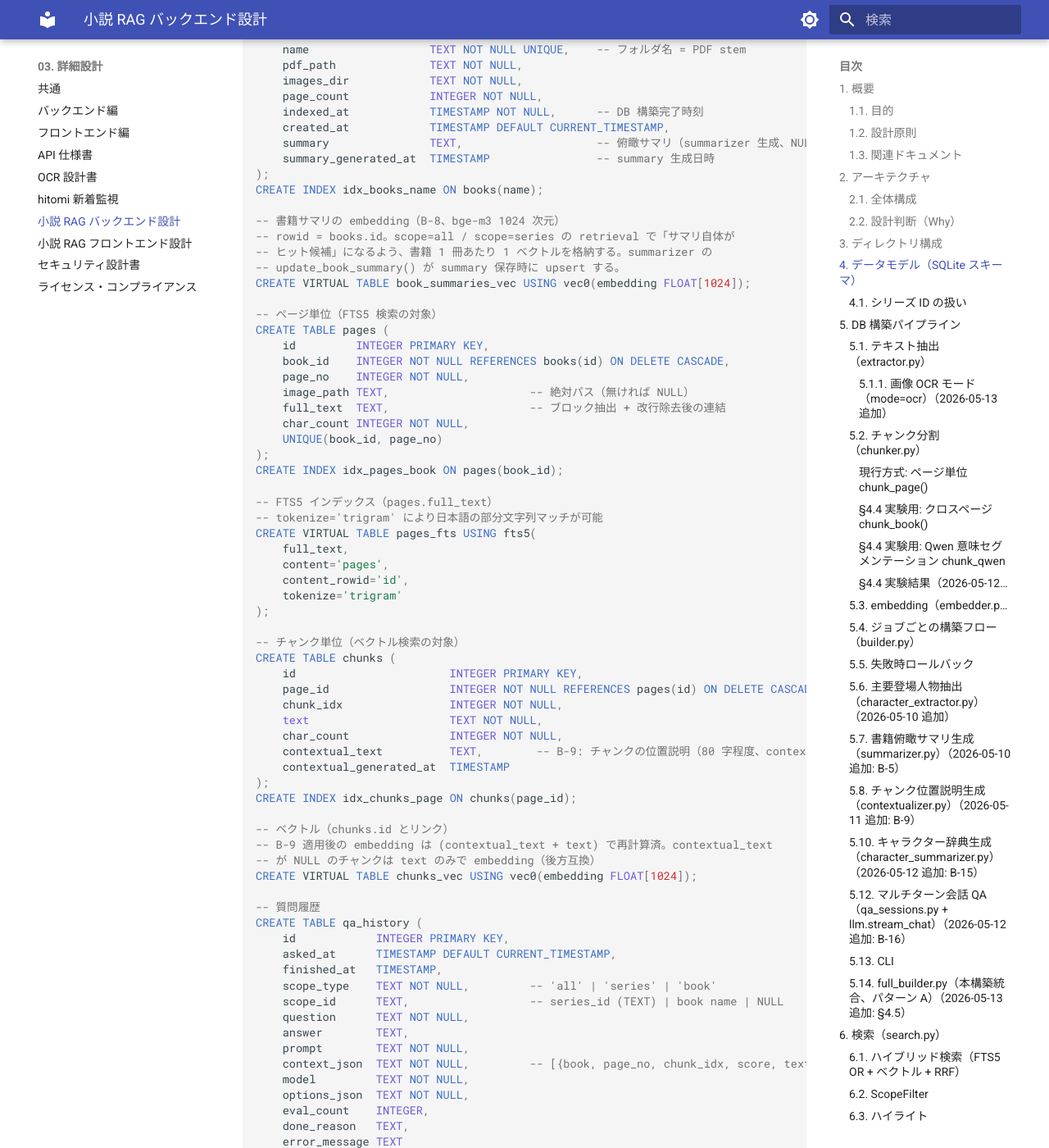
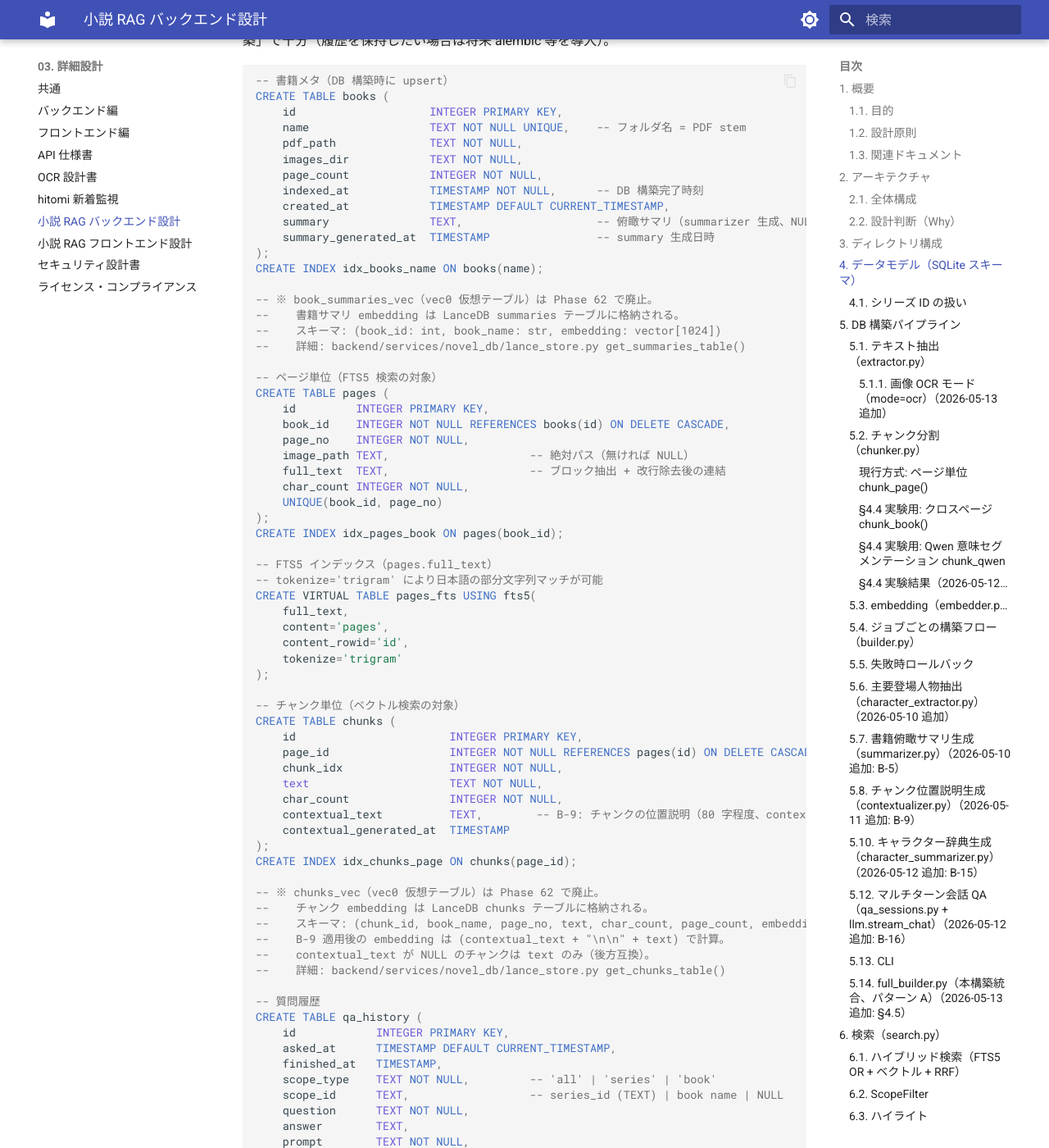
Before and after one commit to kkmmyr/Pic2PDF_Viewer, an MkDocs documentation site: the page built from docs/03_詳細設計/小説テキスト検索・RAG機能_バックエンド設計.md, in a window 1280 px wide and 1400 px high, scrolled down 4459 px. Shown: the whole window at 82% size. Built offline with MkDocs 1.6.1 and Material for MkDocs 9.7.7, drawn with Linux system fonts in a browser that asks for light colours; some of the changed text lies outside the part shown.

Commit message:
docs: Phase 62 LanceDB 移行の設計書反映
- リファクタリング計画書: Phase 62 を ✅ 完了マークに変更
- リファクタリング履歴: Phase 62 詳細追加（実装内容・本番移行・コミット hash）
- 小説テキスト検索・RAG機能_バックエンド設計:
  - SQLite + FTS5 + sqlite-vec → SQLite + FTS5 + LanceDB に記述更新
  - chunks_vec / book_summaries_vec DDL を廃止コメントに置き換え
  - ディレクトリ構成に novel.lancedb/ 追加
  - builder / summarizer / full_builder の設計コード例を LanceDB API に更新
- 小説RAG_技術知見: chunks_vec / book_summaries_vec 参照を LanceDB に更新

Co-Authored-By: Claude Sonnet 4.6 <noreply@anthropic.com>

````diff
--- a/docs/03_詳細設計/小説テキスト検索・RAG機能_バックエンド設計.md
+++ b/docs/03_詳細設計/小説テキスト検索・RAG機能_バックエンド設計.md
@@ -66,7 +66,7 @@ novel タブの OCR テキストを SQLite + FTS5 + ベクトルで検索し、
                                           │
                                           ▼
                             [SQLite] backend/data/novel_db/novel.db
-                            (FTS5 + sqlite-vec)
+                            (FTS5 + メタデータ) + [LanceDB] novel.lancedb（ベクトル）
                                           │
                                           ▼
                             [Ollama localhost:11434]
@@ -86,10 +86,10 @@ novel タブの OCR テキストを SQLite + FTS5 + ベクトルで検索し、
 ### 2.2. 設計判断（Why）
 
 - **既存 FastAPI に組み込む理由**: hitomi 監視は単発タスクなので別プロセスにしたが、本機能は対話型 API（検索・質問）が主であり、リクエスト都度の応答が必須。組み込み方が自然
-- **SQLite + FTS5 + sqlite-vec を選んだ理由**:
-    - PoC で検証済み、十分な性能（11 冊で約 10MB、検索 < 1 秒）
-    - ChromaDB 等の別 DB を増やすより、メタ・FTS5・ベクトルを 1 ファイルで JOIN できる方が運用が楽
-    - sqlite-vec は backend の uv に追加済み (`sqlite-vec==0.1.9`)
+- **SQLite + FTS5 + LanceDB を選んだ理由**:
+    - PoC で SQLite + FTS5 + sqlite-vec を検証済み、十分な性能（11 冊で約 10MB、検索 < 1 秒）
+    - Phase 62（2026-05-14）でベクトル部分を sqlite-vec → LanceDB に移行。FTS5・メタデータは SQLite に残し、ベクトル（chunks/summaries）を LanceDB へ分離
+    - LanceDB 移行理由: sqlite-vec の vec0 は線形スキャン O(n) で ANN インデックス追加不可。LanceDB は 50,000 チャンク超で IVF_PQ 自動ビルドにより ANN 検索が有効化される
 - **bge-m3 を採用した理由**: PoC で `nomic-embed-text` と比較し、日本語意味検索精度が明確に高い（OCR ミスを意味距離で吸収可能）
 - **質問応答 LLM に Qwen3.6:35b-a3b を採用した理由**: 当初 PoC で gemma4:26b を採用したが、シリーズ全体の概括的な質問（「テーマ」「主人公の成長」など）に対する回答が浅く、踏み込みが足りなかった。Qwen3.6:35b-a3b（35B 総 / 活性 3B MoE）に切り替えたところ、同条件の質問で `done_reason='stop'` で完走し、章ごとの対比や具体例の引用を含む構造的回答が得られた。応答時間は 30〜100 秒 → 80〜130 秒に伸びたが、品質向上の方が大きい（詳細・経緯は [ADR-0007](../02_基本設計/ADR/0007_llm-extraction-qwen-adoption.md)）
 - **主要登場人物抽出に gemma4:e4b を採用した理由**: 短答型タスク（人物名のリスト出力）であり、Qwen のような重量モデルは過剰。1300 ページの一括抽出を現実的な時間で回すために軽量モデルが必須。`stream=True` / `think=False` / `num_predict=4096` で安定動作する
@@ -107,7 +107,8 @@ novel タブの OCR テキストを SQLite + FTS5 + ベクトルで検索し、
 backend/
 ├── data/
 │   ├── novel_db/                    # 新規（DB ファイル格納）
-│   │   └── novel.db                 # SQLite + FTS5 + sqlite-vec
+│   │   ├── novel.db                 # SQLite + FTS5 + メタデータ（chunks/pages/books 等）
+│   │   └── novel.lancedb/           # LanceDB ベクトルストア（Phase 62、NTFS 必須）
 │   └── kindle_novel/                # 既存（PDF / 画像 / サムネイル）
 │       ├── images/                  # 元画像（永続保持）
 │       └── thumbnails/              # 既存（流用または削除、後述）
@@ -164,11 +165,10 @@ CREATE TABLE books (
 );
 CREATE INDEX idx_books_name ON books(name);
 
--- 書籍サマリの embedding（B-8、bge-m3 1024 次元）
--- rowid = books.id。scope=all / scope=series の retrieval で「サマリ自体が
--- ヒット候補」になるよう、書籍 1 冊あたり 1 ベクトルを格納する。summarizer の
--- update_book_summary() が summary 保存時に upsert する。
-CREATE VIRTUAL TABLE book_summaries_vec USING vec0(embedding FLOAT[1024]);
+-- ※ book_summaries_vec（vec0 仮想テーブル）は Phase 62 で廃止。
+--    書籍サマリ embedding は LanceDB summaries テーブルに格納される。
+--    スキーマ: (book_id: int, book_name: str, embedding: vector[1024])
+--    詳細: backend/services/novel_db/lance_store.py get_summaries_table()
 
 -- ページ単位（FTS5 検索の対象）
 CREATE TABLE pages (
@@ -203,10 +203,12 @@ CREATE TABLE chunks (
 );
 CREATE INDEX idx_chunks_page ON chunks(page_id);
 
--- ベクトル（chunks.id とリンク）
--- B-9 適用後の embedding は (contextual_text + text) で再計算済。contextual_text
--- が NULL のチャンクは text のみで embedding（後方互換）
-CREATE VIRTUAL TABLE chunks_vec USING vec0(embedding FLOAT[1024]);
+-- ※ chunks_vec（vec0 仮想テーブル）は Phase 62 で廃止。
+--    チャンク embedding は LanceDB chunks テーブルに格納される。
+--    スキーマ: (chunk_id, book_name, page_no, text, char_count, page_count, embedding[1024])
+--    B-9 適用後の embedding は (contextual_text + "\n\n" + text) で計算。
+--    contextual_text が NULL のチャンクは text のみ（後方互換）。
+--    詳細: backend/services/novel_db/lance_store.py get_chunks_table()
 
 -- 質問履歴
 CREATE TABLE qa_history (
@@ -267,7 +269,7 @@ Path(pdf) ──┐
             │
             ├─→ embedder.embed_batch(texts) で 16 件単位に bge-m3 埋め込み
             │
-            └─→ chunks / chunks_vec テーブルに INSERT
+            └─→ chunks テーブルに INSERT + LanceDB chunks テーブルに add()
 ```
 
 ### 5.1. テキスト抽出（`extractor.py`）
@@ -394,9 +396,9 @@ def rebuild_book(conn, book_name: str) -> None:
     if not pdf_path.exists():
         raise FileNotFoundError(pdf_path)
 
-    # 既存レコード削除（CASCADE で pages / chunks / chunks_vec も連動）
+    # 既存レコード削除（CASCADE で pages / chunks も連動）
     # ⚠️ pages.main_characters / chunks.contextual_text / books.summary / books.summary_generated_at /
-    #    book_summaries_vec の該当行も道連れに消える。再構築後に extract_characters /
+    #    LanceDB summaries の該当行も道連れに消える。再構築後に extract_characters /
     #    build_novel_summaries / build_chunk_contexts を CLI で再実行する必要がある
     conn.execute("DELETE FROM books WHERE name = ?", (book_name,))
 
@@ -438,10 +440,8 @@ def rebuild_book(conn, book_name: str) -> None:
                 "VALUES (?, ?, ?, ?)",
                 (c["page_id"], c["chunk_idx"], c["text"], len(c["text"])),
             )
-            conn.execute(
-                "INSERT INTO chunks_vec (rowid, embedding) VALUES (?, ?)",
-                (cur.lastrowid, serialize_f32(emb)),
-            )
+            # Phase 62: LanceDB chunks テーブルに add()（serialize_f32 不要）
+            # get_chunks_table().add([{"chunk_id": chunk_id, "book_name": ..., "embedding": emb, ...}])
     conn.commit()
 ```
 
@@ -505,7 +505,7 @@ NOVEL_DB_CHAR_EXTRACT_MODEL = "gemma4:e4b"   # 短答型タスクは軽量モデ
 
 **プロンプト管理（Phase 60）**: プロンプトテンプレート・LLM オプション・`parse_combined_output` は `_prompts.py` に一元化。`summarizer.py` はビジネスロジックのみ保持する。
 
-**スキーマ**: `books.summary TEXT`（NULL = 未生成）/ `books.summary_generated_at TIMESTAMP`。`update_book_summary()` 内で `book_summaries_vec`（B-8）への upsert も同時に行う。
+**スキーマ**: `books.summary TEXT`（NULL = 未生成）/ `books.summary_generated_at TIMESTAMP`。`update_book_summary()` 内で LanceDB `summaries` テーブル（B-8）への upsert も同時に行う（Phase 62 で `book_summaries_vec` から移行）。
 
 **生成タイミング**: 別 CLI（[§5.9](#59-cli) の `build_novel_summaries.py`）でユーザーが任意のタイミングで実行する。`builder.rebuild_book` には組み込まない（再構築のたびに数十分かかるのを避けるため）。
 
@@ -535,7 +535,7 @@ Anthropic 2024-09 ブログの **Contextual Retrieval** 手法を踏襲。各チ
 - `chunks.char_count < NOVEL_DB_MIN_BODY_CHARS`（既定 300）— 章扉・目次・人物紹介などの薄いチャンク
 - `pages.page_no <= NOVEL_DB_BODY_PAGE_MARGIN` または `page_no > page_count - NOVEL_DB_BODY_PAGE_MARGIN`（既定 5）— 表紙・タイトルページ・あとがき・奥付などの余白ページ
 
-**embedding 再構築**: 生成完了後、`(contextual_text + "\n\n" + chunk_text)` を bge-m3 でバッチ 16 で embedding し、`chunks_vec` を DELETE → INSERT で更新する（`make_embedding_input` ヘルパ）。skip 対象は ctx が NULL のため text のみで再 embedding。
+**embedding 再構築**: 生成完了後、`(contextual_text + "\n\n" + chunk_text)` を bge-m3 でバッチ 16 で embedding し、LanceDB `chunks` テーブルを `delete(chunk_id=...)` → `add([...])` で更新する（`make_embedding_input` ヘルパ、Phase 62 で `chunks_vec` から移行）。skip 対象は ctx が NULL のため text のみで再 embedding。
 
 **生成タイミング**: 別 CLI（[§5.9](#59-cli) の `build_chunk_contexts.py`）でユーザーが任意のタイミングで実行する。B-5 のサマリが前提（プロンプトのコンテキストに使う）。
 
@@ -702,7 +702,7 @@ uv run python scripts/build_character_summaries.py --all --min-pages 5    # page
 
 PoC スクリプト（旧 `tmp_poc/search.py`）の `hybrid_search()` を本実装に昇格。
 
-**ベクトル embedding の構成（B-9 適用後）**: `chunks_vec.embedding` は `(contextual_text + "\n\n" + chunk_text)` を bge-m3 で計算した値。`contextual_text` が NULL の chunk は `chunk_text` のみで計算する（後方互換）。これにより「該当ページに直接の語彙的一致がない抽象的なクエリ」でも、位置説明込みの semantic 距離で top に来るようになる。
+**ベクトル embedding の構成（B-9 適用後）**: LanceDB `chunks` テーブルの `embedding` は `(contextual_text + "\n\n" + chunk_text)` を bge-m3 で計算した値（Phase 62 で `chunks_vec.embedding` から移行）。`contextual_text` が NULL の chunk は `chunk_text` のみで計算する（後方互換）。これにより「該当ページに直接の語彙的一致がない抽象的なクエリ」でも、位置説明込みの semantic 距離で top に来るようになる。
 
 ```python
 def hybrid_search(
@@ -834,14 +834,14 @@ def search_book_summaries(
     *,
     top: int = 11,
 ) -> list[tuple[str, float]]:
-    """`book_summaries_vec` に対する vec0 ベクトル検索。
+    """LanceDB `summaries` テーブルに対するベクトル検索（Phase 62 で `book_summaries_vec` から移行）。
     Returns: [(book_name, distance), ...]（distance 昇順）
     """
 ```
 
 **動作確認**: 「メルディの軍師としての活躍」→ 「10 二人の軍師」が distance 0.97 で 1 位（タイトル通り軍師がテーマの巻が圧勝）、「1 巻」が 1.18 で 2 位、と意味的に妥当な順位を返すことを実機確認。
 
-**フォールバック**: `book_summaries_vec` が無い古い DB（B-8 マイグレーション前）では空リストを返し、page 単位の hit-book-summaries だけが prompt に乗る（後方互換）。
+**フォールバック**: LanceDB `summaries` テーブルが空の場合（embedding 未生成）は空リストを返し、page 単位の hit-book-summaries だけが prompt に乗る（後方互換）。
 
 ### 6.6. 検索フィルタ（2026-05-10 追加）
 
````
Also changed, not shown: docs/05_記録/小説RAG_技術知見.md (+6 -10 lines), docs/06_リファクタリング/リファクタリング履歴.md (+27 -1 lines), docs/06_リファクタリング/リファクタリング計画書.md (+4 -40 lines).
